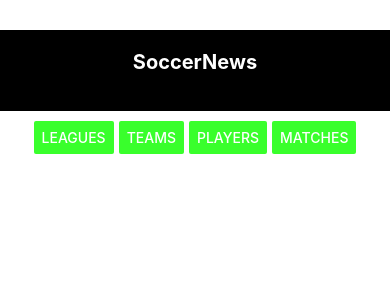
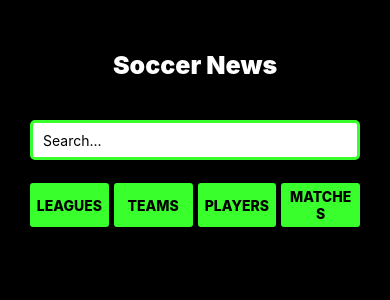
Before and after one commit to Matheus-Rodrigues-Araujo/soccer-app-mobile, a React Native app: screen / in a window 390 px wide. Shown: the top 300 px of the page. Built offline with nearby package versions, Linux system fonts and the light colour scheme.

Commit message:
Homepage has been updated with design changes

```diff
--- a/App.js
+++ b/App.js
@@ -1,66 +1,69 @@
 import { StyleSheet, Text, View, Button , ScrollView } from 'react-native';
 import { useEffect, useState } from 'react';
-import { Image } from 'react-native';
-
-
+import { TextInput } from 'react-native';
+import { Pressable } from 'react-native';
 
 export default function App() {
-  const [text, setText] = useState('')
-
-  const iconsList = {
-        thunder: <svg  xmlns="http://www.w3.org/2000/svg" width="30" height="30" fill="#39ff2c" class="bi bi-lightning-charge-fill" viewBox="0 0 16 16">
-        <path d="M11.251.068a.5.5 0 0 1 .227.58L9.677 6.5H13a.5.5 0 0 1 .364.843l-8 8.5a.5.5 0 0 1-.842-.49L6.323 9.5H3a.5.5 0 0 1-.364-.843l8-8.5a.5.5 0 0 1 .615-.09z"/>
-      </svg>
-    }
-
-
-    const xml = `
-      <svg  xmlns="http://www.w3.org/2000/svg" width="30" height="30" fill="#39ff2c" class="bi bi-lightning-charge-fill" viewBox="0 0 16 16">
-        <path d="M11.251.068a.5.5 0 0 1 .227.58L9.677 6.5H13a.5.5 0 0 1 .364.843l-8 8.5a.5.5 0 0 1-.842-.49L6.323 9.5H3a.5.5 0 0 1-.364-.843l8-8.5a.5.5 0 0 1 .615-.09z"/>
-      </svg>
-    `
-
+  const [text, setText] = useState('value')
+  const [value, onChangeText] = useState('');
 
     return(
       <View style={styles.container} >
-        <View
-        style={{
-          backgroundColor: 'black',
-          height: '10%',
-          padding: 10
-        }}
-        >
-          <Text style={{color: 'white', textAlign: 'center', fontWeight: 700, fontSize: 20, padding: 10}}>
-            Soccer{}News
+        <View style={{padding: 10,}}>
+          <Text style={{color: 'white', textAlign: 'center', fontWeight: 900, fontSize: 25, padding: 10}} >
+            Soccer News
           </Text>
         </View>
 
-        <View
-        style={{
-          height: '10',
-          padding:10,
-          display: 'flex',
-          flexDirection: 'row',
-          justifyContent: 'center',
-          gap: 5,
-        }}
-        >
+        <View style={styles.navbar}>
+            <TextInput
+              editable
+              maxLength={30}
+              placeholder='Search...'
+              onChangeText={text => onChangeText(text)}
+              value={value}
+              style={styles.input}
+            />
 
-          <Button title='Leagues' style={styles.button} color='rgb(57, 255, 44)' onPress={()=> setText('Leagues page')} />
-          <Button title='Teams' style={styles.button} color='rgb(57, 255, 44)' onPress={()=> setText('Teams page')}/>
-          <Button title='Players' style={styles.button} color='rgb(57, 255, 44)' onPress={()=> setText('Players')}/>
-          <Button title='Matches'  style={styles.button} color='rgb(57, 255, 44)' onPress={()=> setText('Matches')}/>
+            <View style={styles.buttonsContainer} >
+              <Pressable
+                style={styles.button}
+                backgroundColor='white'
+                onPress={()=> setText('Leagues page')}>
+                <Text style={styles.buttonText}>Leagues</Text>
+              </Pressable>
 
+              <Pressable
+                style={styles.button}
+                backgroundColor='white'
+                onPress={()=> setText('Teams page')}
+
+                >
+                <Text style={styles.buttonText}>Teams</Text>
+              </Pressable>
+
+              <Pressable
+                style={styles.button}
+                backgroundColor='white'
+                onPress={()=> setText('Players')}>
+                <Text style={styles.buttonText}>Players</Text>
+               </Pressable>
+
+              <Pressable
+                style={styles.button}
+                backgroundColor='white'
+                onPress={()=> setText('Matches')}>
+                <Text style={styles.buttonText}>Matches</Text>
+              </Pressable>
+            </View>
         </View>
 
         <View>
-            {text && text}
+            {text && value && <Text style={{color:'white'}} > {text + ' '+value} </Text>}
         </View>
 
       </View>
     )
-
-
 }
 
 const styles = StyleSheet.create({
@@ -69,10 +72,44 @@ const styles = StyleSheet.create({
     flex: 1,
     display: 'flex',
     flexDirection: 'column',
-    paddingTop: 30
+    paddingTop: 30,
+    backgroundColor: 'black',
+    padding:10,
+  },
+  navbar:{
+    padding:10,
+    display: 'flex',
+    flexDirection: 'column',
+    justifyContent: 'center',
+    gap: 3,
+  },
+  buttonsContainer:{
+    padding:10,
+    display: 'flex',
+    flexDirection: 'row',
+    justifyContent: 'center',
+    gap: 5,
   },
   button: {
     flex: 1,
-    height: '30px',
+    backgroundColor: 'rgb(57, 255, 44)',
+    borderRadius:3,
+    padding:5,
+  },
+  buttonText:{
+    textAlign: 'center',
+    textTransform:'uppercase',
+    fontWeight:800,
+    marginVertical: 'auto'
+  },
+  input: {
+    height: 40,
+    margin: 10,
+    borderWidth: 3,
+    padding: 10,
+    borderRadius:5,
+    borderColor: 'rgb(57, 255, 44)',
+    backgroundColor: 'white',
+    textDecorationLine:'none'
   }
 });
--- a/package.json
+++ b/package.json
@@ -14,7 +14,7 @@
     "expo-status-bar": "~1.4.4",
     "react": "18.2.0",
     "react-native": "0.71.8",
-    "react-native-svg": "^13.9.0",
+    "react-native-svg": "13.4.0",
     "react-native-web": "~0.18.10",
     "react-dom": "18.2.0",
     "@expo/webpack-config": "^18.0.1"
```
Also changed, not shown: 1 other file (tests, documents, lock files or other folders).
